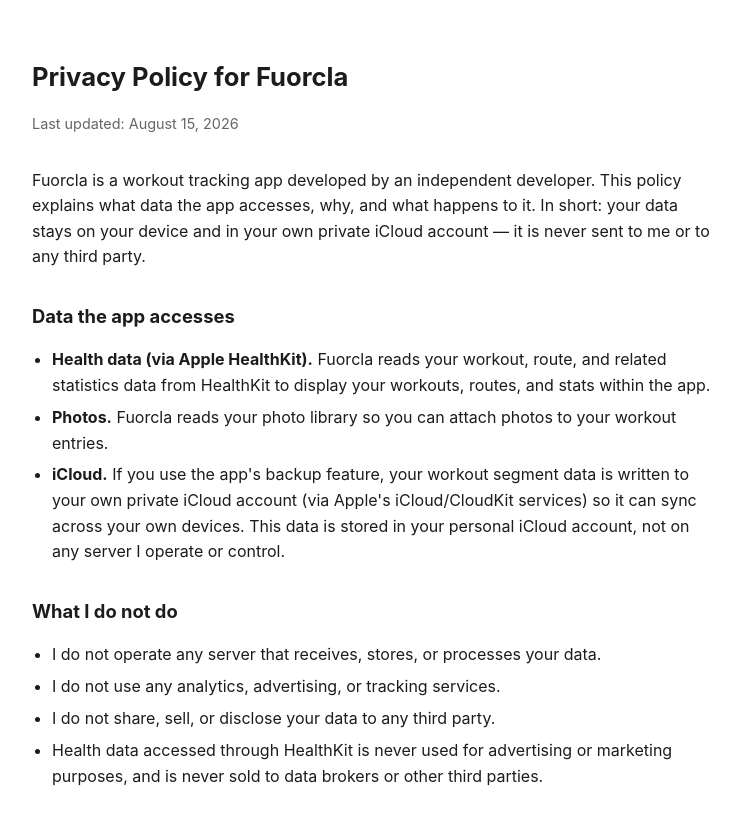
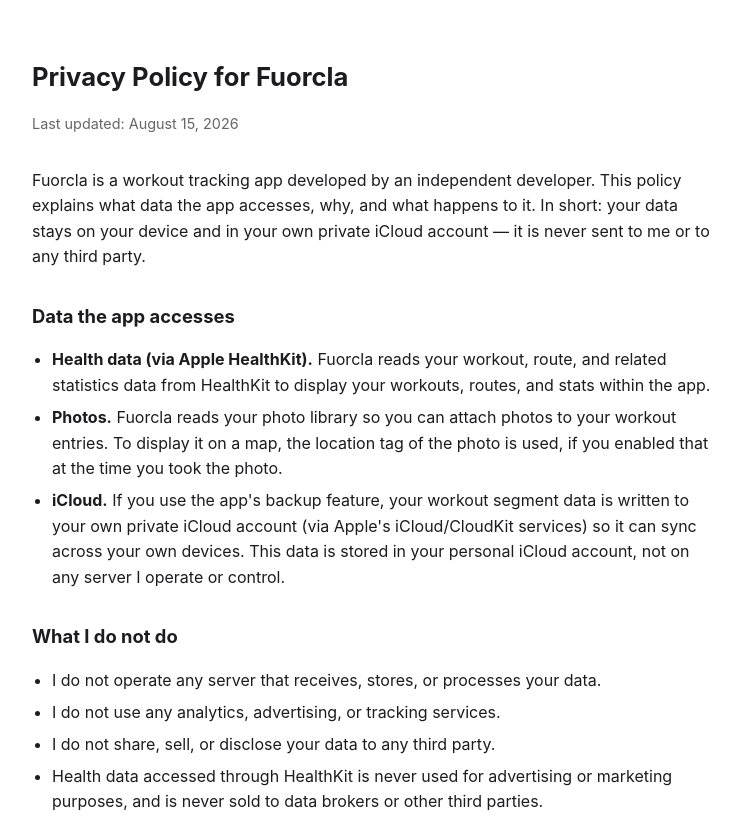
Before and after one commit to ThisIsErik99/FuorclaPublic, a plain HTML site: page index.html in a window 1280 px wide. Shown: the top 818 px of the page, without its empty margins (268-1008 px from the left). Drawn offline with Linux system fonts and the light colour scheme.

Commit message:
Adapted policy

```diff
--- a/index.html
+++ b/index.html
@@ -40,7 +40,7 @@
   <li><strong>Health data (via Apple HealthKit).</strong> Fuorcla reads your workout, route, and
   related statistics data from HealthKit to display your workouts, routes, and stats within the app.</li>
   <li><strong>Photos.</strong> Fuorcla reads your photo library so you can attach photos to your
-  workout entries.</li>
+  workout entries. To display it on a map, the location tag of the photo is used, if you enabled that at the time you took the photo.</li>
   <li><strong>iCloud.</strong> If you use the app's backup feature, your workout segment data is
   written to your own private iCloud account (via Apple's iCloud/CloudKit services) so it can sync
   across your own devices. This data is stored in your personal iCloud account, not on any server I
```
